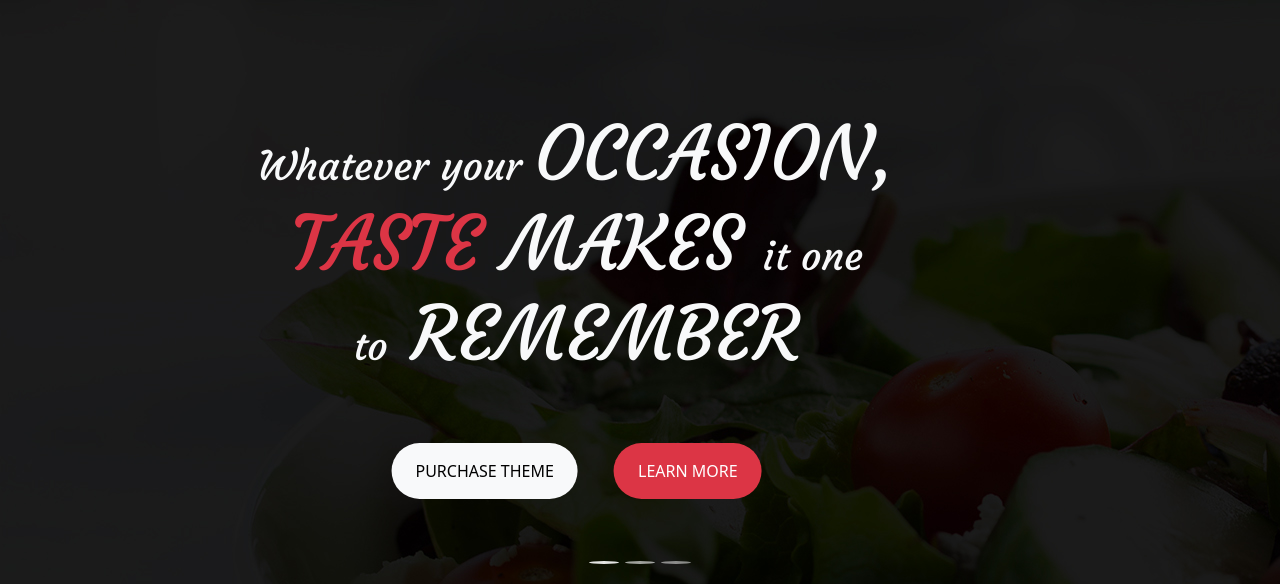
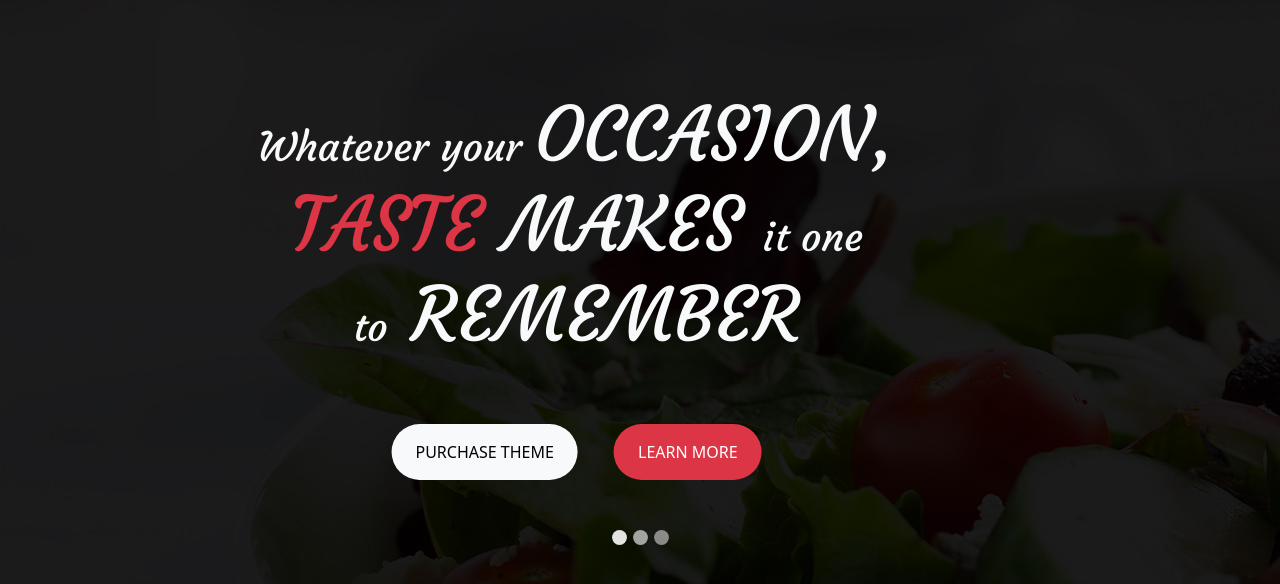
Before and after one commit to Hndrckx/git_bootstrap_les_chefs, a website: page index.html in a window 1280 px wide. Shown: the part 216-800 px from the top of the page. Drawn offline with nearby package versions, Linux system fonts and the light colour scheme.

Commit message:
rounded_indicator_carousel_AH

```diff
--- a/index.html
+++ b/index.html
@@ -58,15 +58,15 @@
             </nav>
             <!--Navbar End-->
             <!--Carousel Start-->
-            <div class="head_carousel">
-                <div id="carouselExampleIndicators" class="carousel slide indic_size" data-bs-ride="carousel">
-                    <div class="carousel-indicators">
+            <div class="head_carousel mt-5 pb-5">
+                <div id="carouselExampleIndicators" class="carousel slide indic_size pt-2" data-bs-ride="carousel">
+                    <div class="carousel-indicators rounded-circle">
                         <button type="button" data-bs-target="#carouselExampleIndicators" data-bs-slide-to="0"
-                            class="active rounded-circle" aria-current="true" aria-label="Slide 1"></button>
-                        <button type="button" data-bs-target="#carouselExampleIndicators" data-bs-slide-to="1"
-                            class="rounded-circle" aria-label="Slide 2"></button>
-                        <button type="button" data-bs-target="#carouselExampleIndicators" data-bs-slide-to="2"
-                            class="rounded-circle" aria-label="Slide 3"></button>
+                            class="active mt-5" aria-current="true" aria-label="Slide 1"></button>
+                        <button type="button" data-bs-target="#carouselExampleIndicators" data-bs-slide-to="1" aria-label="Slide 2"
+                        class="mt-5"></button>
+                        <button type="button" data-bs-target="#carouselExampleIndicators" data-bs-slide-to="2" aria-label="Slide 3"
+                        class="mt-5"></button>
                     </div>
                     <div class="carousel-inner">
                         <div class="carousel-item active text-center">
```
Also changed, not shown: public/css/app.css, src/sass/module/_carousel.sass (line endings or trailing spaces), 1 other file.
